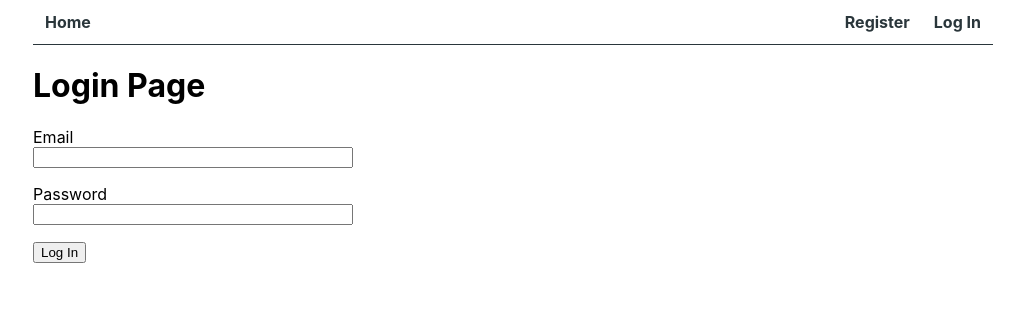
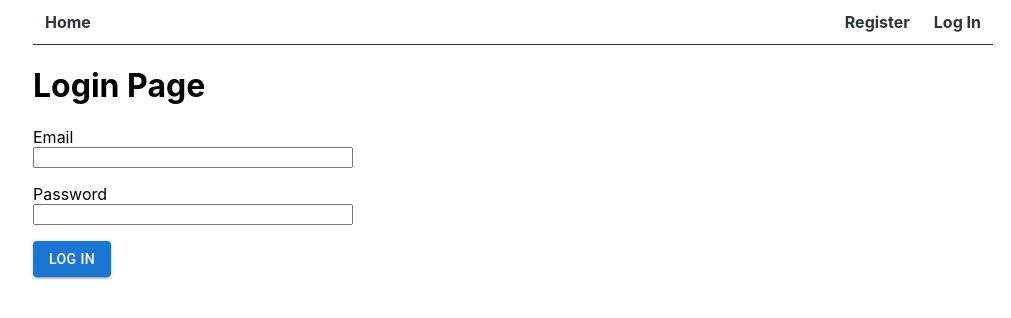
Before and after one commit to Annacheer/goit-react-hw-08-phonebook, a React (Create React App) app: page /goit-react-hw-08-phonebook/login in a window 1280 px wide. Shown: the top 318 px of the page, without its empty margins (127-1138 px from the left). Built offline with nearby package versions, Linux system fonts and the light colour scheme.

Commit message:
ninth commit

```diff
--- a/src/components/ContactForm/ContactForm.jsx
+++ b/src/components/ContactForm/ContactForm.jsx
@@ -1,7 +1,9 @@
+import Button from '@mui/material/Button';
+import { ThemeProvider, createTheme } from '@mui/material/styles';
 import React, { useState } from 'react';
 import { useDispatch, useSelector } from 'react-redux';
 import { addContact } from 'redux/phonebook/operations';
-import { Form, Label, ButtonStyle } from './ContactForm.styled';
+import { Form, Label } from './ContactForm.styled';
 import { InputStyle } from 'components/Filter/Filter.styled';
 import { selectAllContacts } from 'redux/phonebook/selectors';
 
@@ -37,8 +39,17 @@ const ContactForm = () => {
       [name]: value,
     }));
   };
+  const theme = createTheme({
+    palette: {
+      primary: {
+        main: '#1976d2',
+        contrastText: '#fff',
+      },
+    },
+  });
 
   return (
+    <ThemeProvider theme={theme}>
       <Form onSubmit={handleSubmit}>
         <Label>
           Name
@@ -64,8 +75,11 @@ const ContactForm = () => {
             onChange={handleChange}
           />
         </Label>
-      <ButtonStyle type="submit">Add contact</ButtonStyle>
+        <Button variant="contained" color="primary" type="submit">
+          Add contact
+        </Button>
       </Form>
+    </ThemeProvider>
   );
 };
 
--- a/src/components/ContactForm/ContactForm.styled.jsx
+++ b/src/components/ContactForm/ContactForm.styled.jsx
@@ -1,23 +1,13 @@
 import styled from '@emotion/styled';
 
-export const ButtonStyle = styled.button`
-  width: 100px;
-  background-color: transparent;
-  border: 1px solid gray;
-  border-radius: 7px;
-  cursor: pointer;
-  &:active {
-    background-color: blue;
-    color: white;
-  }
-`;
 export const Form = styled.form`
   display: flex;
   flex-direction: column;
   gap: 20px;
   max-width: 200px;
-  padding: 10px 90px 10px 15px;
+  padding: 10px 90px 20px 15px;
   border: 1px solid gray;
+  margin-top: 30px;
 `;
 export const Label = styled.label`
   display: flex;
--- a/src/components/ContactPerson/ContactPerson.jsx
+++ b/src/components/ContactPerson/ContactPerson.jsx
@@ -1,13 +1,26 @@
 import React from 'react';
-import { ButtonStyle, Item } from './ContactPerson.styled';
+import { Item } from './ContactPerson.styled';
+import Button from '@mui/material/Button';
+import { ThemeProvider, createTheme } from '@mui/material/styles';
+
+const theme = createTheme({
+  palette: {
+    primary: {
+      main: '#d32f2f',
+      contrastText: '#fff',
+    },
+  },
+});
 
 const ContactPerson = ({ contact, onDelete }) => (
-  <Item>
-    {contact.name}: {contact.number}
-    <ButtonStyle type="button" onClick={onDelete}>
-      Delete
-    </ButtonStyle>
-  </Item>
+  <ThemeProvider theme={theme}>
+    <Item>
+      {contact.name}: {contact.number}
+      <Button type="button" onClick={onDelete}>
+        Delete
+      </Button>
+    </Item>
+  </ThemeProvider>
 );
 
 export default ContactPerson;
--- a/src/components/ContactPerson/ContactPerson.styled.jsx
+++ b/src/components/ContactPerson/ContactPerson.styled.jsx
@@ -1,16 +1,16 @@
 import styled from '@emotion/styled';
 
-export const ButtonStyle = styled.button`
-  margin-left: 10px;
-  background-color: transparent;
-  border: 1px solid gray;
-  border-radius: 7px;
-  cursor: pointer;
-  b &:active {
-    background-color: blue;
-    color: white;
-  }
-`;
+// export const ButtonStyle = styled.button`
+//   margin-left: 10px;
+//   background-color: transparent;
+//   border: 1px solid gray;
+//   border-radius: 7px;
+//   cursor: pointer;
+//   b &:active {
+//     background-color: blue;
+//     color: white;
+//   }
+// `;
 export const Item = styled.li`
   margin-bottom: 10px;
 `;
--- a/src/components/Container/Container.module.css
+++ b/src/components/Container/Container.module.css
@@ -2,6 +2,4 @@
   max-width: 1440px;
   margin-left: auto;
   margin-right: auto;
-  padding-left: 15px;
-  padding-right: 15px;
 }
--- a/src/views/LoginView.jsx
+++ b/src/views/LoginView.jsx
@@ -1,22 +1,12 @@
+import React from 'react';
+import Button from '@mui/material/Button';
+import { ThemeProvider, createTheme } from '@mui/material/styles';
 import { useDispatch } from 'react-redux';
 import { authOperations } from '../redux/auth';
 import css from './LoginView.module.css';
 
 export default function LoginView() {
   const dispatch = useDispatch();
-  //   const [email, setEmail] = useState('');
-  //   const [password, setPassword] = useState('');
-
-  //   const handleChange = ({ target: { name, value } }) => {
-  //     switch (name) {
-  //       case 'email':
-  //         return setEmail(value);
-  //       case 'password':
-  //         return setPassword(value);
-  //       default:
-  //         return;
-  //     }
-  //   };
 
   const handleSubmit = e => {
     e.preventDefault();
@@ -30,7 +20,17 @@ export default function LoginView() {
     form.reset();
   };
 
+  const theme = createTheme({
+    palette: {
+      primary: {
+        main: '#1976d2',
+        contrastText: '#fff',
+      },
+    },
+  });
+
   return (
+    <ThemeProvider theme={theme}>
       <div>
         <h1>Login Page</h1>
 
@@ -43,8 +43,11 @@ export default function LoginView() {
             Password
             <input type="password" name="password" />
           </label>
-        <button type="submit">Log In</button>
+          <Button variant="contained" color="primary" type="submit">
+            Log In
+          </Button>
         </form>
       </div>
+    </ThemeProvider>
   );
 }
--- a/src/views/RegisterView.jsx
+++ b/src/views/RegisterView.jsx
@@ -1,3 +1,6 @@
+import React from 'react';
+import Button from '@mui/material/Button';
+import { ThemeProvider, createTheme } from '@mui/material/styles';
 import { useDispatch } from 'react-redux';
 import { authOperations } from '../redux/auth';
 import css from './RegisterView.module.css';
@@ -17,8 +20,17 @@ export default function RegisterView() {
     );
     form.reset();
   };
+  const theme = createTheme({
+    palette: {
+      primary: {
+        main: '#1976d2',
+        contrastText: '#fff',
+      },
+    },
+  });
 
   return (
+    <ThemeProvider theme={theme}>
       <div>
         <h1>Registration page</h1>
 
@@ -35,8 +47,11 @@ export default function RegisterView() {
             Password
             <input type="password" name="password" />
           </label>
-        <button type="submit">Register</button>
+          <Button variant="contained" color="primary" type="submit">
+            Register
+          </Button>
         </form>
       </div>
+    </ThemeProvider>
   );
 }
```
Also changed, not shown: package.json (+12 -9 lines), 1 other file (tests, documents, lock files or other folders). Lines whose indentation alone changed are shown as unchanged.
